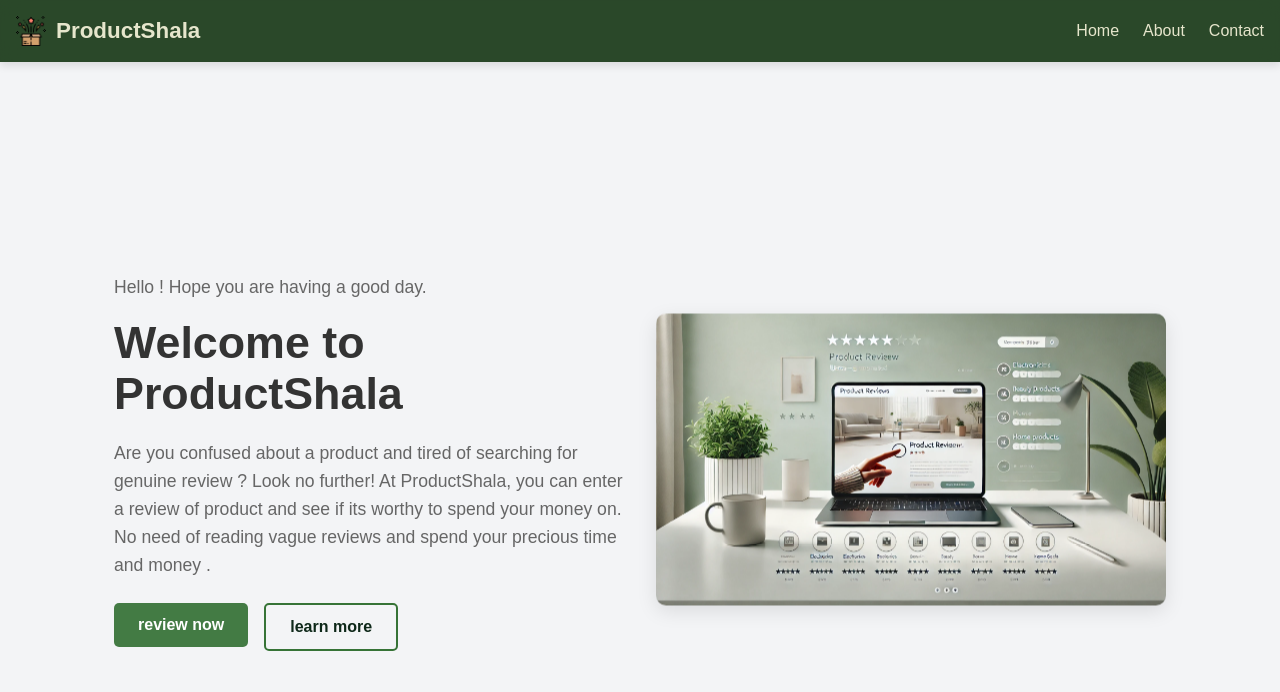
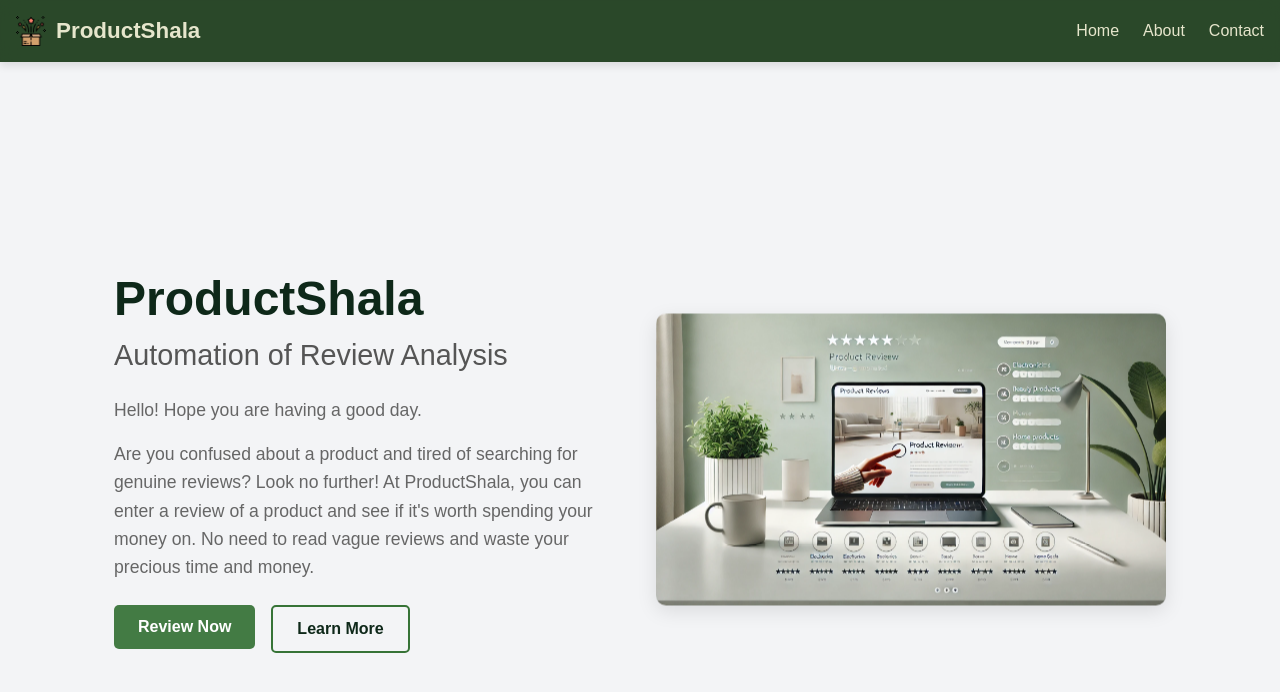
Before and after one commit to Soham-KT/Sentiment-Analysis-of-Product-Reviews, a React (Vite) app in the folder frontend/: page / in a window 1280 px wide. Shown: the top 692 px of the page. Built offline with nearby package versions, Linux system fonts and the light colour scheme.

Commit message:
frontpage

```diff
--- a/frontend/src/pages/HomePage.jsx
+++ b/frontend/src/pages/HomePage.jsx
@@ -12,26 +12,30 @@
         <section className="section-Home">
           <div className="container grid grid-two-cols">
             <div className="Home-content">
-              <p>Hello ! Hope you are having a good day.</p>
-              <h1>Welcome to ProductShala</h1>
+              {/* New Headings */}
+              <h1>ProductShala</h1>
+              <h2>Automation of Review Analysis</h2>
+
+              <p>Hello! Hope you are having a good day.</p>
               <p>
-                Are you confused about a product and tired of searching for genuine review ? Look no further! At ProductShala,
-                you can enter a review of product and see if its worthy to spend your money on. No need of reading vague reviews and spend your precious time and money .
+                Are you confused about a product and tired of searching for genuine reviews?
+                Look no further! At ProductShala, you can enter a review of a product and see
+                if it's worth spending your money on. No need to read vague reviews and waste
+                your precious time and money.
               </p>
               <div className="home-buttons">
-                <Link to="/review"><button className="register-btn">review now</button></Link>
-                <Link to="/about"><button className="learnmore-btn">learn more</button></Link>
+                <Link to="/review">
+                  <button className="register-btn">Review Now</button>
+                </Link>
+                <Link to="/about">
+                  <button className="learnmore-btn">Learn More</button>
+                </Link>
               </div>
             </div>
 
-            {/* hero images  */}
+            {/* Hero images */}
             <div className="Home-image">
-              <img
-                src={Home}
-                alt="coding together"
-                width="600"
-                height="400"
-              />
+              <img src={Home} alt="coding together" width="600" height="400" />
             </div>
           </div>
         </section>
--- a/frontend/src/pages/Reviewpage.jsx
+++ b/frontend/src/pages/Reviewpage.jsx
@@ -27,7 +27,7 @@
     formData.append("review", review);
 
     try {
-      const response = await axios.post("http://127.0.0.1:5000/predict", formData, {
+      const response = await axios.post("http://172.20.10.3:5000/predict", formData, {
         headers: { "Content-Type": "multipart/form-data" },
       });
 
--- a/frontend/src/styles/HomePage.css
+++ b/frontend/src/styles/HomePage.css
@@ -43,12 +43,21 @@
 }
 
 .Home-content h1 {
-  font-size: 2.8rem;
+  font-size: 3rem; /* Larger than h2 for emphasis */
   font-weight: 700;
-  color: #333;
-  margin-bottom: 1.2rem;
-  animation: zoomIn 1.5s ease forwards;
+  color: #0e2819;
+  margin-bottom: 0.8rem;
+  animation: fadeInUp 1.2s ease forwards; /* Matches other animations */
 }
+
+.Home-content h2 {
+  font-size: 1.8rem;
+  font-weight: 500;
+  color: #555;
+  margin-bottom: 1.5rem;
+  animation: fadeInUp 1.4s ease forwards; /* Slightly delayed for sequential effect */
+}
+
 
 .home-buttons {
   display: flex;
@@ -167,7 +176,11 @@
   }
 
   .Home-content h1 {
-    font-size: 2.4rem;
+    font-size: 2.5rem;
+  }
+
+  .Home-content h2 {
+    font-size: 1.5rem;
   }
 
   .home-buttons {
```
